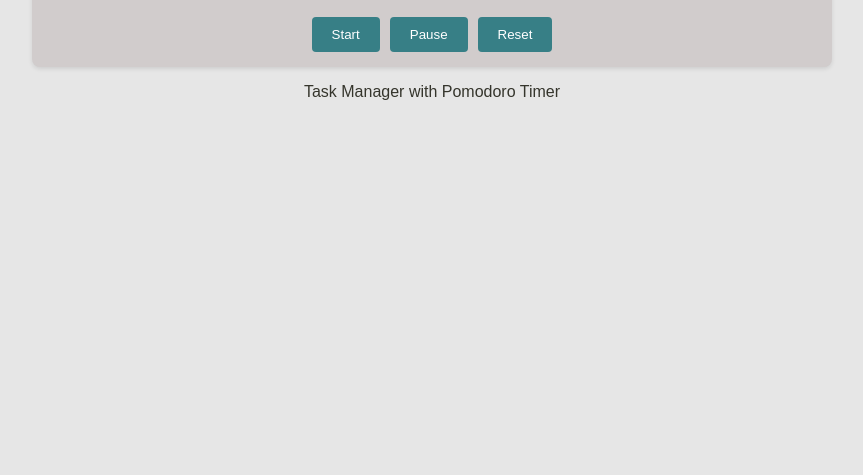
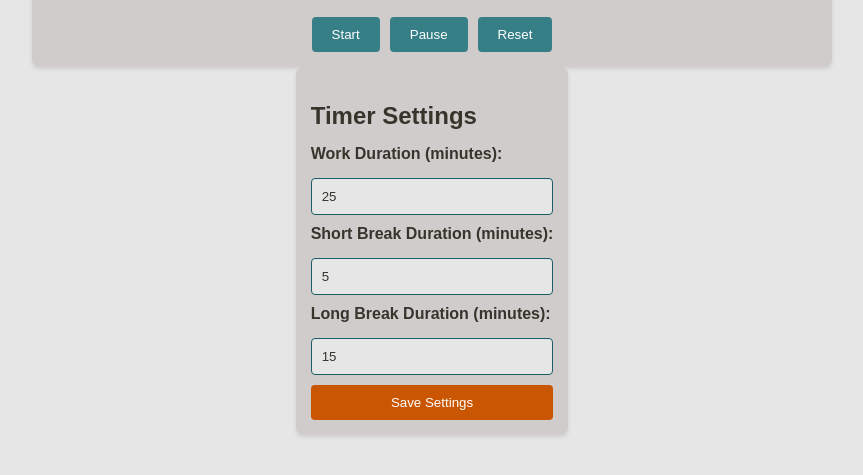
Before and after one commit to keremsemiz/pomodoro, a plain HTML site: page index.html in a window 1280 px wide. Shown: the part 619-1094 px from the top of the page, without its empty margins (208-1071 px from the left). Before the commit the page ends 800 px from the top, so only its background shows below. Drawn offline with Linux system fonts and the light colour scheme.

Commit message:
Settings panel

```diff
--- a/app.js
+++ b/app.js
@@ -8,6 +8,10 @@ document.addEventListener('DOMContentLoaded', () => {
     const pauseTimerButton = document.getElementById('pause-timer');
     const resetTimerButton = document.getElementById('reset-timer');
     const timerDisplay = document.getElementById('timer-display');
+    const settingsForm = document.getElementById('settings-form');
+    const workDurationInput = document.getElementById('work-duration');
+    const shortBreakDurationInput = document.getElementById('short-break-duration');
+    const longBreakDurationInput = document.getElementById('long-break-duration');
 
     let projects = JSON.parse(localStorage.getItem('projects')) || ['Default Project'];
     let selectedProject = projects[0];
@@ -18,9 +22,25 @@ document.addEventListener('DOMContentLoaded', () => {
     let timerSeconds = 0;
     let activeTask = null;
     let isBreak = false;
-    let shortBreakMinutes = 5;
-    let longBreakMinutes = 15;
     let completedSessions = 0;
+
+    let workDuration = parseInt(localStorage.getItem('workDuration')) || 25;
+    let shortBreakMinutes = parseInt(localStorage.getItem('shortBreakDuration')) || 5;
+    let longBreakMinutes = parseInt(localStorage.getItem('longBreakDuration')) || 15;
+
+    workDurationInput.value = workDuration;
+    shortBreakDurationInput.value = shortBreakMinutes;
+    longBreakDurationInput.value = longBreakMinutes;
+
+    settingsForm.addEventListener('submit', (event) => {
+        event.preventDefault();
+        workDuration = parseInt(workDurationInput.value);
+        shortBreakMinutes = parseInt(shortBreakDurationInput.value);
+        longBreakMinutes = parseInt(longBreakDurationInput.value);
+        saveSettings();
+        resetTimer();
+        alert('Settings saved!');
+    });
 
     taskForm.addEventListener('submit', (event) => {
         event.preventDefault();
@@ -143,7 +163,7 @@ document.addEventListener('DOMContentLoaded', () => {
                         timerInterval = null;
                         if (!isBreak) {
                             alert('Pomodoro session completed!');
-                            activeTask.timeSpent += 1500; // 25 minutes * 60 seconds
+                            activeTask.timeSpent += workDuration * 60;
                             saveTasks();
                             logSession(activeTask.id, 'work');
                             completedSessions++;
@@ -190,7 +210,7 @@ document.addEventListener('DOMContentLoaded', () => {
     function resetTimer() {
         clearInterval(timerInterval);
         timerInterval = null;
-        timerMinutes = 25;
+        timerMinutes = workDuration;
         timerSeconds = 0;
         document.body.classList.remove('break-mode');
         updateTimerDisplay();
@@ -218,11 +238,17 @@ document.addEventListener('DOMContentLoaded', () => {
         const session = {
             taskId,
             timestamp: new Date().toISOString(),
-            duration: sessionType === 'work' ? 1500 : sessionType === 'short' ? shortBreakMinutes * 60 : longBreakMinutes * 60,
+            duration: sessionType === 'work' ? workDuration * 60 : sessionType === 'short' ? shortBreakMinutes * 60 : longBreakMinutes * 60,
             type: sessionType
         };
         sessionHistory.push(session);
         saveSessionHistory();
+    }
+
+    function saveSettings() {
+        localStorage.setItem('workDuration', workDuration);
+        localStorage.setItem('shortBreakDuration', shortBreakMinutes);
+        localStorage.setItem('longBreakDuration', longBreakMinutes);
     }
 
     function saveProjects() {
--- a/index.html
+++ b/index.html
@@ -51,9 +51,21 @@
         </section>
     </main>
 
-    <footer>
-        <p>Task Manager with Pomodoro Timer</p>
-    </footer>
+    <section id="settings">
+        <h2>Timer Settings</h2>
+        <form id="settings-form">
+            <label for="work-duration">Work Duration (minutes):</label>
+            <input type="number" id="work-duration" value="25" min="1" required>
+
+            <label for="short-break-duration">Short Break Duration (minutes):</label>
+            <input type="number" id="short-break-duration" value="5" min="1" required>
+
+            <label for="long-break-duration">Long Break Duration (minutes):</label>
+            <input type="number" id="long-break-duration" value="15" min="1" required>
+
+            <button type="submit">Save Settings</button>
+        </form>
+    </section>
 
     <script src="app.js"></script>
 </body>
--- a/style.css
+++ b/style.css
@@ -217,6 +217,52 @@ main {
     border-bottom: none;
 }
 
+#settings {
+    background-color: var(--keypad-bg);
+    border-radius: 8px;
+    box-shadow: 0 2px 4px rgba(0, 0, 0, 0.1);
+    padding: 15px;
+    margin-bottom: 20px;
+}
+
+#settings h2 {
+    margin-bottom: 15px;
+}
+
+#settings-form {
+    display: flex;
+    flex-direction: column;
+    gap: 10px;
+}
+
+#settings-form label {
+    margin-bottom: 5px;
+    font-weight: bold;
+    color: var(--display-text);
+}
+
+#settings-form input {
+    padding: 10px;
+    border-radius: 4px;
+    border: 1px solid var(--function-key-shadow);
+    background-color: var(--bg-color);
+    color: var(--display-text);
+}
+
+#settings-form button {
+    padding: 10px;
+    border-radius: 4px;
+    border: none;
+    background-color: var(--equals-key-bg);
+    color: var(--equals-key-text);
+    cursor: pointer;
+    transition: background-color 0.3s ease;
+}
+
+#settings-form button:hover {
+    background-color: var(--equals-key-hover);
+}
+
 body.break-mode {
     background-color: hsl(192, 70%, 51%);
 }
```
